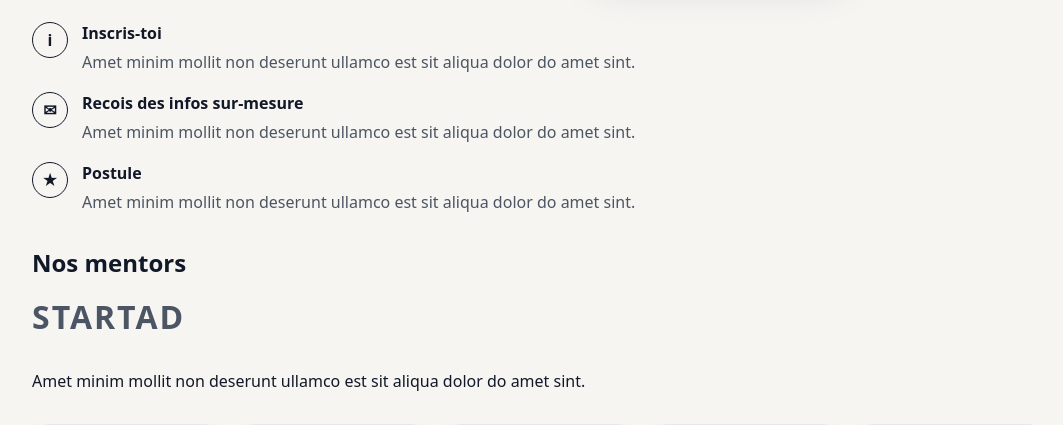
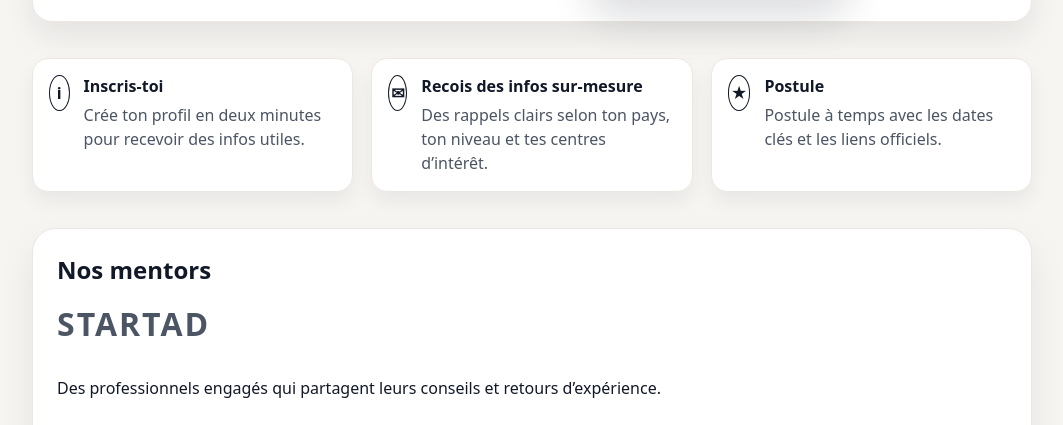
Before and after one commit to meite-root/afroed-portesouvertes, a Flask app: page / in a window 1280 px wide. Shown: the part 797-1222 px from the top of the page, without its empty margins (108-1171 px from the left). Run offline with Flask 3, Linux system fonts and the light colour scheme.

Commit message:
Improve landing page layout and copy

```diff
--- a/static/style.css
+++ b/static/style.css
@@ -132,10 +132,10 @@ button:hover {
 .landing {
   max-width: 1040px;
   margin: 0 auto;
-  padding: 28px 20px 40px;
+  padding: 32px 20px 48px;
   display: flex;
   flex-direction: column;
-  gap: 32px;
+  gap: 36px;
 }
 
 /* ======================================================
@@ -157,8 +157,8 @@ button:hover {
 }
 
 .logo {
-  width: 136px;
-  height: 136px;
+  width: 104px;
+  height: 104px;
 }
 
 .nav-toggle {
@@ -181,6 +181,11 @@ button:hover {
   display: grid;
   gap: 24px;
   align-items: center;
+  padding: 24px;
+  background: #ffffff;
+  border-radius: 24px;
+  border: 1px solid #ece7e2;
+  box-shadow: 0 18px 36px rgba(17, 24, 39, 0.08);
 }
 
 .hero-text {
@@ -190,7 +195,7 @@ button:hover {
 }
 
 .hero h1 {
-  font-size: 30px;
+  font-size: 32px;
   line-height: 1.1;
   margin: 0;
 }
@@ -241,12 +246,14 @@ button:hover {
 ====================================================== */
 
 .info-card {
-  background: #fdfbf8;
+  background: #ffffff;
   border-radius: 20px;
   padding: 22px;
   display: grid;
   gap: 20px;
   align-items: center;
+  border: 1px solid #ece7e2;
+  box-shadow: 0 14px 30px rgba(17, 24, 39, 0.08);
 }
 
 .info-card h2 {
@@ -302,6 +309,11 @@ button:hover {
   display: flex;
   gap: 14px;
   align-items: flex-start;
+  padding: 16px;
+  background: #ffffff;
+  border-radius: 16px;
+  border: 1px solid #ece7e2;
+  box-shadow: 0 10px 20px rgba(17, 24, 39, 0.06);
 }
 
 .feature-icon {
@@ -332,6 +344,11 @@ button:hover {
 .mentors {
   display: grid;
   gap: 16px;
+  padding: 24px;
+  background: #ffffff;
+  border-radius: 24px;
+  border: 1px solid #ece7e2;
+  box-shadow: 0 18px 36px rgba(17, 24, 39, 0.08);
 }
 
 .mentors h2 {
@@ -539,6 +556,10 @@ button:hover {
     grid-template-columns: 1.1fr 0.9fr;
   }
 
+  .features {
+    grid-template-columns: repeat(3, 1fr);
+  }
+
   .supporter-grid {
     grid-template-columns: repeat(2, 1fr);
   }
--- a/templates/landing.html
+++ b/templates/landing.html
@@ -45,21 +45,21 @@
         <div class="feature-icon">i</div>
         <div>
           <h3>Inscris-toi</h3>
-          <p>Amet minim mollit non deserunt ullamco est sit aliqua dolor do amet sint.</p>
+          <p>Crée ton profil en deux minutes pour recevoir des infos utiles.</p>
         </div>
       </div>
       <div class="feature">
         <div class="feature-icon">✉</div>
         <div>
           <h3>Recois des infos sur-mesure</h3>
-          <p>Amet minim mollit non deserunt ullamco est sit aliqua dolor do amet sint.</p>
+          <p>Des rappels clairs selon ton pays, ton niveau et tes centres d’intérêt.</p>
         </div>
       </div>
       <div class="feature">
         <div class="feature-icon">★</div>
         <div>
           <h3>Postule</h3>
-          <p>Amet minim mollit non deserunt ullamco est sit aliqua dolor do amet sint.</p>
+          <p>Postule à temps avec les dates clés et les liens officiels.</p>
         </div>
       </div>
     </section>
@@ -67,37 +67,37 @@
     <section class="mentors">
       <h2>Nos mentors</h2>
       <div class="mentor-logo">STARTAD</div>
-      <p>Amet minim mollit non deserunt ullamco est sit aliqua dolor do amet sint.</p>
+      <p>Des professionnels engagés qui partagent leurs conseils et retours d’expérience.</p>
       <div class="carousel" aria-label="Mentors">
         <article class="carousel-card">
           <img src="https://images.unsplash.com/photo-1500648767791-00dcc994a43e?auto=format&fit=crop&w=400&q=80" alt="Jenny Wilson">
           <h3>Jenny Wilson</h3>
           <span>@Oxford University</span>
-          <p>“minim mollit non deserunt ullamco est sit aliqua dolor do amet sint. Velit officia consequat duis enim velit mollit.”</p>
+          <p>“Des alertes simples qui m’ont aidée à repérer des bourses dès leur ouverture.”</p>
         </article>
         <article class="carousel-card">
           <img src="https://images.unsplash.com/photo-1506794778202-cad84cf45f1d?auto=format&fit=crop&w=400&q=80" alt="Savannah Nguyen">
           <h3>Savannah Nguyen</h3>
           <span>@NYU</span>
-          <p>“minim mollit non deserunt ullamco est sit aliqua dolor do amet sint. Velit officia consequat duis enim velit mollit.”</p>
+          <p>“AfroEd met tout au même endroit, avec des conseils qui font gagner du temps.”</p>
         </article>
         <article class="carousel-card">
           <img src="https://images.unsplash.com/photo-1494790108377-be9c29b29330?auto=format&fit=crop&w=400&q=80" alt="Theresa Webb">
           <h3>Theresa Webb</h3>
           <span>@UC Berkeley</span>
-          <p>“minim mollit non deserunt ullamco est sit aliqua dolor do amet sint. Velit officia consequat duis enim velit mollit.”</p>
+          <p>“Une expérience claire et motivante, idéale pour préparer ses candidatures.”</p>
         </article>
         <article class="carousel-card">
           <img src="https://images.unsplash.com/photo-1507003211169-0a1dd7228f2d?auto=format&fit=crop&w=400&q=80" alt="Jacob Jones">
           <h3>Jacob Jones</h3>
           <span>@Goethe Institut</span>
-          <p>“minim mollit non deserunt ullamco est sit aliqua dolor do amet sint. Velit officia consequat duis enim velit mollit.”</p>
+          <p>“Les rappels sont précis et arrivent au bon moment.”</p>
         </article>
         <article class="carousel-card">
           <img src="https://images.unsplash.com/photo-1544005313-94ddf0286df2?auto=format&fit=crop&w=400&q=80" alt="Arlene McCoy">
           <h3>Arlene McCoy</h3>
           <span>@McKinsey Senegal</span>
-          <p>“minim mollit non deserunt ullamco est sit aliqua dolor do amet sint. Velit officia consequat duis enim velit mollit.”</p>
+          <p>“Un bon équilibre entre inspiration et informations pratiques.”</p>
         </article>
       </div>
     </section>
```
